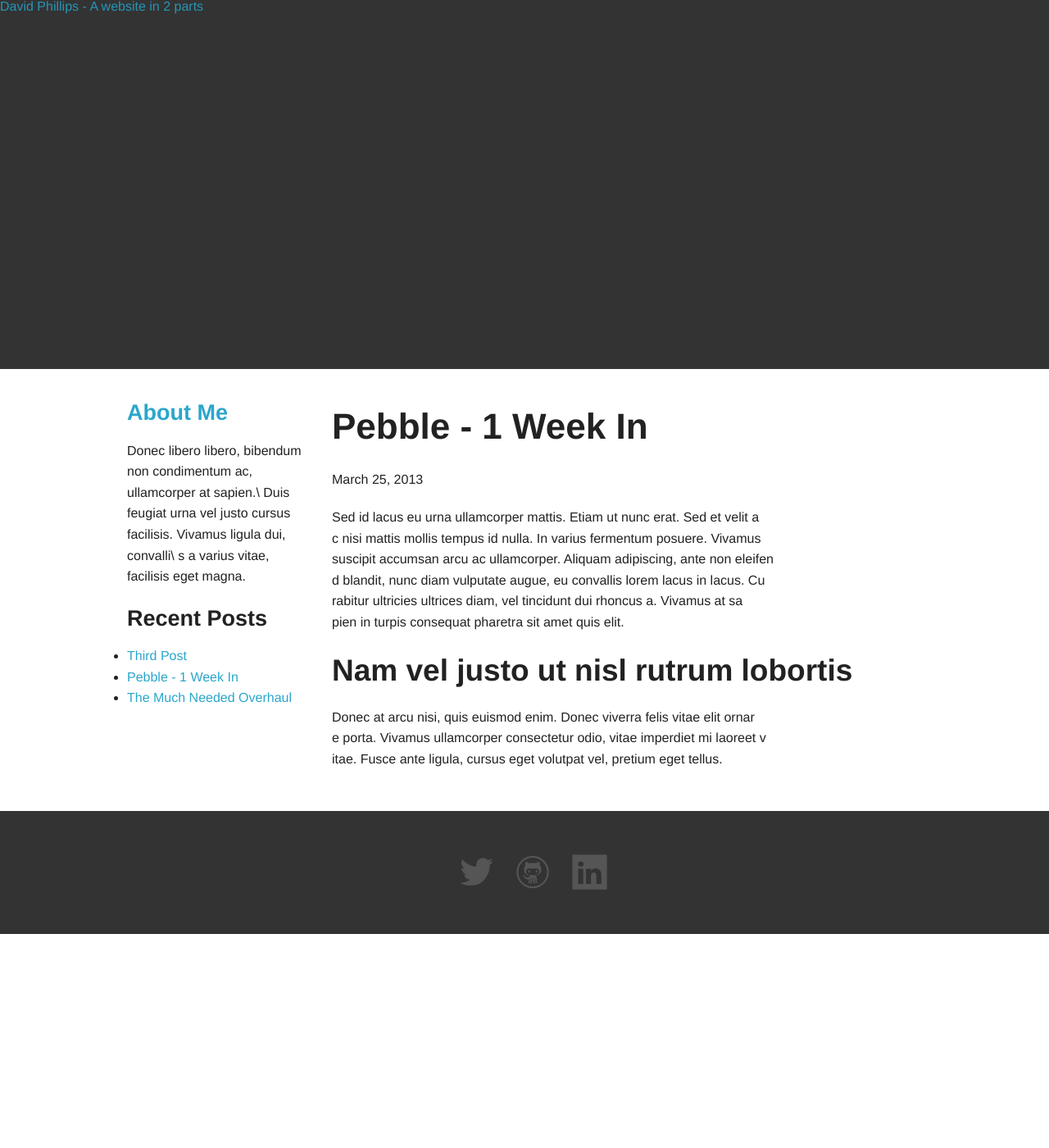
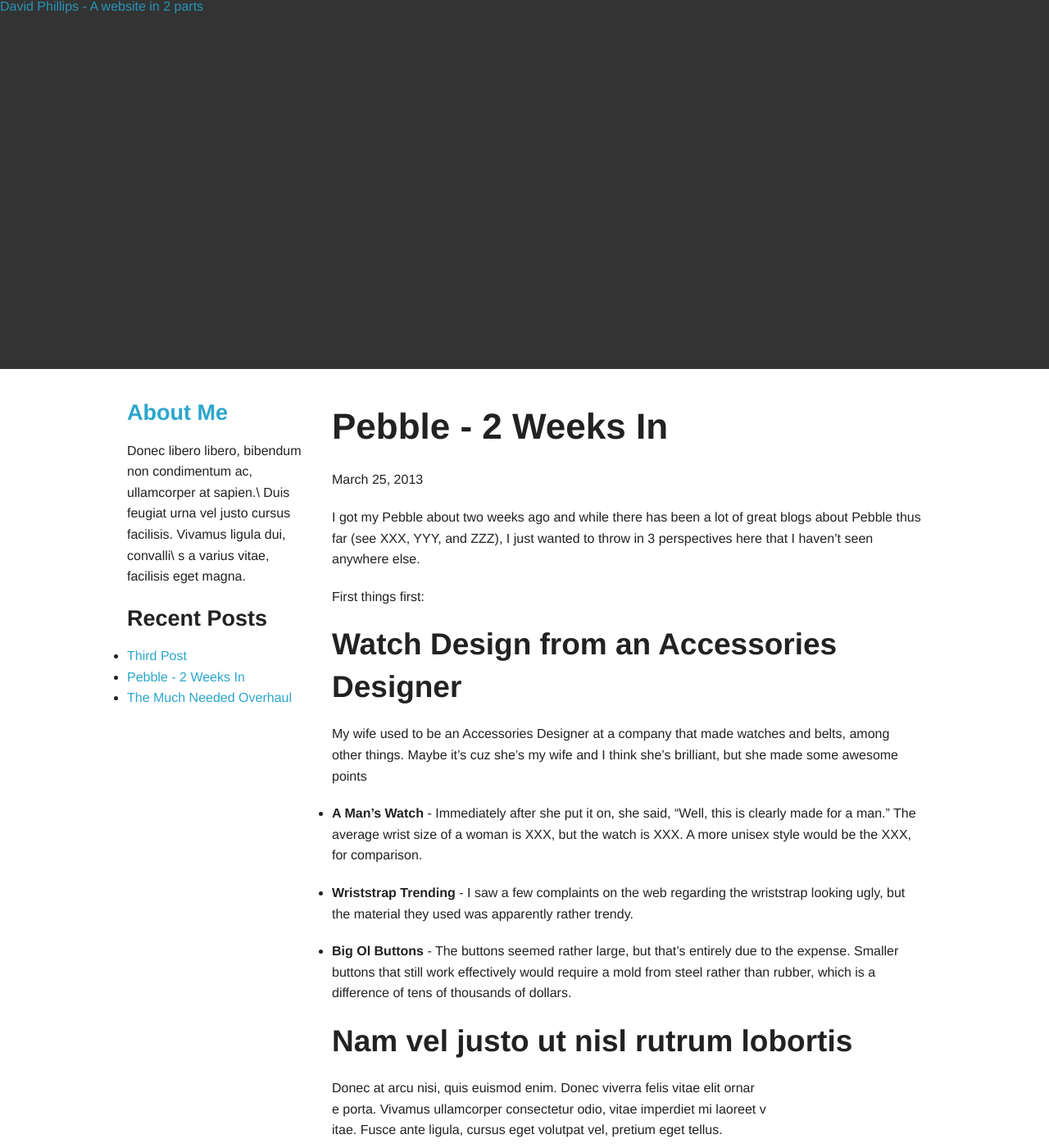
Before and after one commit to arkany/blog, a Jekyll site: the page built from _posts/2013-03-25-pebble1weekout.md, in a window 1280 px wide and 1400 px high. Shown: the whole window at 82% size. Built offline with Jekyll 4.4.1, drawn with Linux system fonts in a browser that asks for light colours; Markdown is read by kramdown in place of the engine named in the settings.

Commit message:
changes to pebble article

```diff
--- a/_posts/2013-03-25-pebble1weekout.md
+++ b/_posts/2013-03-25-pebble1weekout.md
@@ -1,14 +1,21 @@
 ---
-title: Pebble - 1 Week In
+title: Pebble - 2 Weeks In
 layout: post
 ---
 
-Sed id lacus eu urna ullamcorper mattis. Etiam ut nunc erat. Sed et velit a\
-c nisi mattis mollis tempus id nulla. In varius fermentum posuere. Vivamus \
-suscipit accumsan arcu ac ullamcorper. Aliquam adipiscing, ante non eleifen\
-d blandit, nunc diam vulputate augue, eu convallis lorem lacus in lacus. Cu\
-rabitur ultricies ultrices diam, vel tincidunt dui rhoncus a. Vivamus at sa\
-pien in turpis consequat pharetra sit amet quis elit.
+I got my Pebble about two weeks ago and while there has been a lot of great blogs about Pebble thus far (see XXX, YYY, and ZZZ), I just wanted to throw in 3 perspectives here that I haven't seen anywhere else.
+
+First things first:
+
+##Watch Design from an Accessories Designer
+
+My wife used to be an Accessories Designer at a company that made watches and belts, among other things.  Maybe it's cuz she's my wife and I think she's brilliant, but she made some awesome points
+
+* **A Man's Watch** - Immediately after she put it on, she said, "Well, this is clearly made for a man." The average wrist size of a woman is XXX, but the watch is XXX.  A more unisex style would be the XXX, for comparison.
+
+* **Wriststrap Trending** - I saw a few complaints on the web regarding the wriststrap looking ugly, but the material they used was apparently rather trendy.
+
+* **Big Ol Buttons** - The buttons seemed rather large, but that's entirely due to the expense.  Smaller buttons that still work effectively would require a mold from steel rather than rubber, which is a difference of tens of thousands of dollars.
 
 ## Nam vel justo ut nisl rutrum lobortis
 
```
